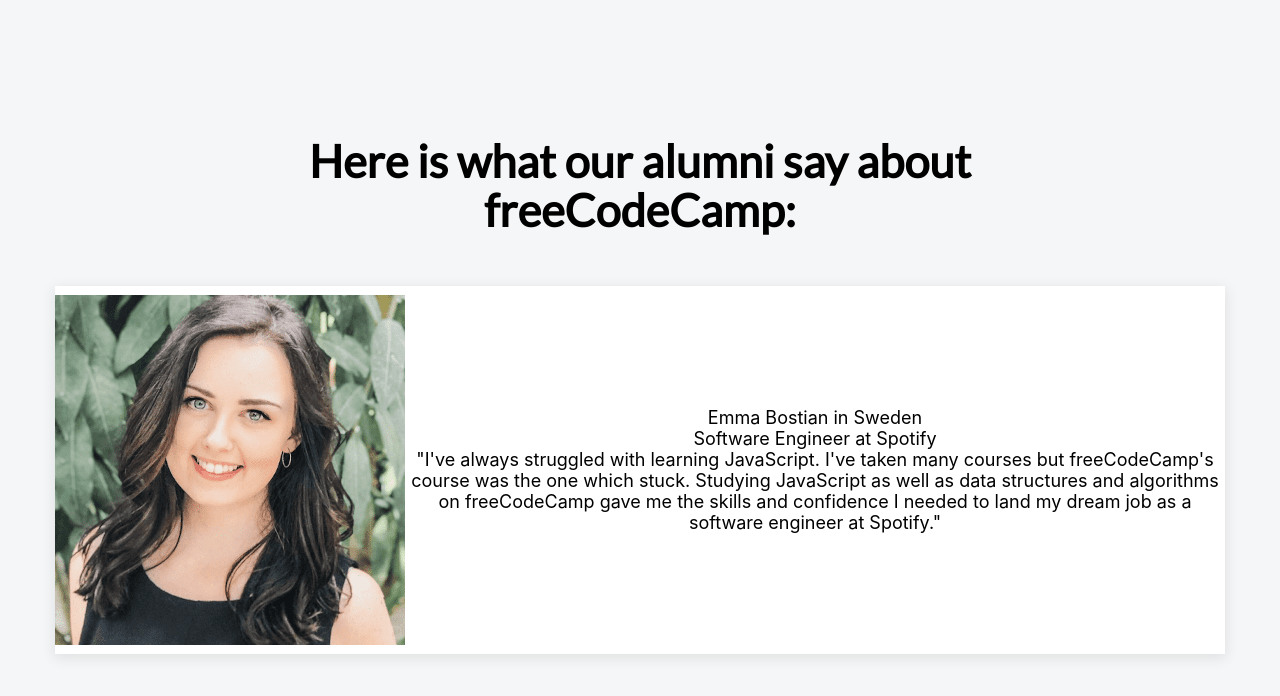
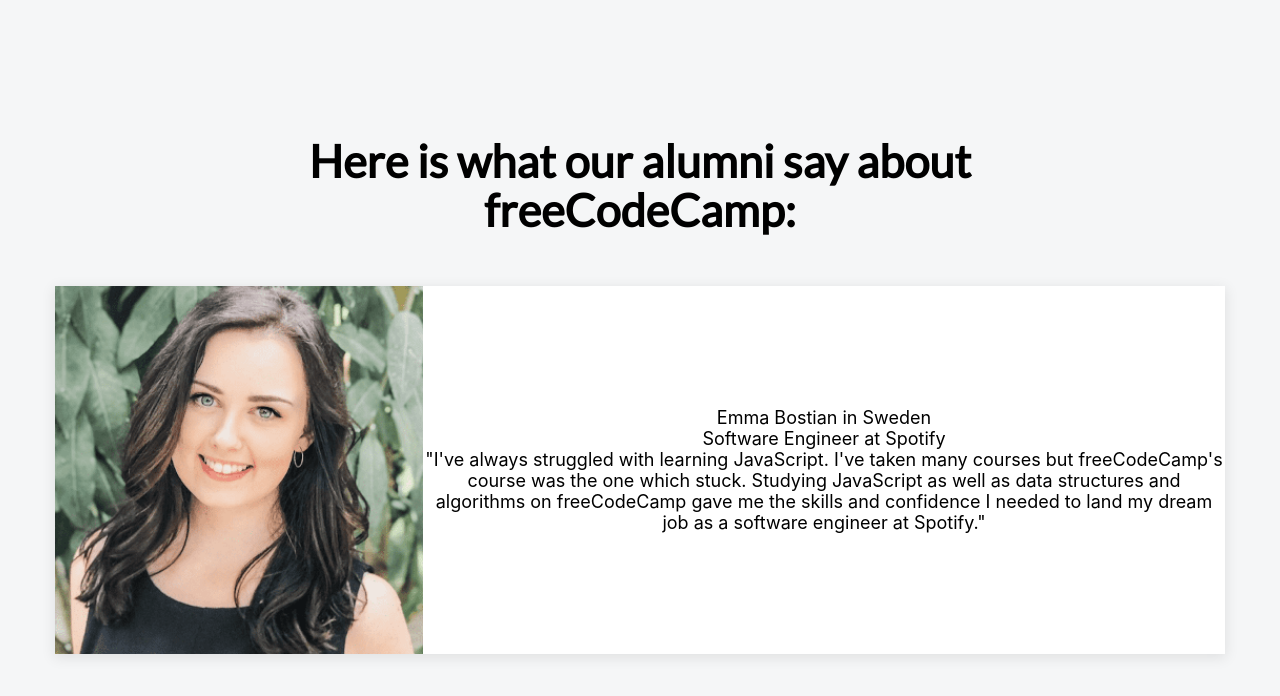
Before and after one commit to rfloresj/react-freeCodeCamp, a React (Create React App) app: page / in a window 1280 px wide. Shown: the top 696 px of the page. Built offline with nearby package versions, Linux system fonts and the light colour scheme.

Commit message:
testimony-img

```diff
--- a/src/stylesheets/Testimony.css
+++ b/src/stylesheets/Testimony.css
@@ -8,3 +8,8 @@
   background-color: #ffffff;
   box-shadow: 0 3px 13px 1px rgb(0 0 0 / 9%);
 }
+
+.testimony-img {
+  height: 100%;
+  width: auto;
+}
```
